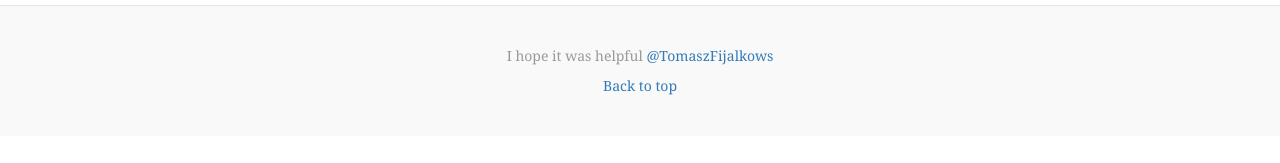
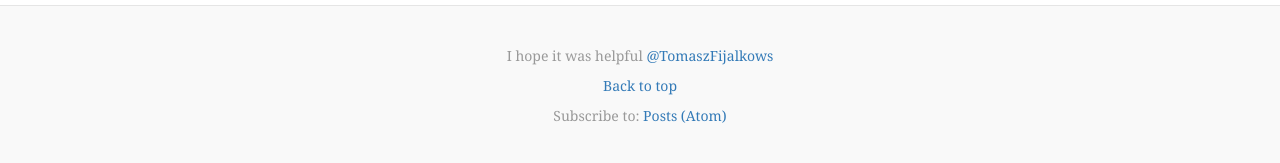
Before and after one commit to tfij/tfij.github.io, a Jekyll site: the page built from index.html, in a window 1280 px wide. Shown: the part 1096-1259 px from the top of the page. Built offline with Jekyll 4.4.1, drawn with Linux system fonts in a browser that asks for light colours; before the commit the page ends 1232 px from its top, so only the background shows below that; some of the changed lines change nothing that is shown.

Commit message:
Atom feed

```diff
--- a/_config.yml
+++ b/_config.yml
@@ -4,3 +4,5 @@ menu: false
 baseurl: ""
 twitter_username: tomaszfialkows
 github_username:  tfij
+gems:
+  - jekyll-feed
--- a/_includes/footer.html
+++ b/_includes/footer.html
@@ -3,4 +3,5 @@
     <p>
         <a href="#">Back to top</a>
     </p>
+    <p>Subscribe to: <a href="/feed.xml">Posts (Atom)</a></p>
 </footer>
--- a/_includes/head.html
+++ b/_includes/head.html
@@ -3,6 +3,8 @@
 <meta name="description" content="Tomasz Fijałkowski's Blog">
 <meta name="author" content="Tomasz Fijałkowski">
 <title>Programming Chi</title>
+
+{% feed_meta %}
 
 <!-- Bootstrap core CSS -->
 <link href="/assets/css/bootstrap.min.css" rel="stylesheet">
```
